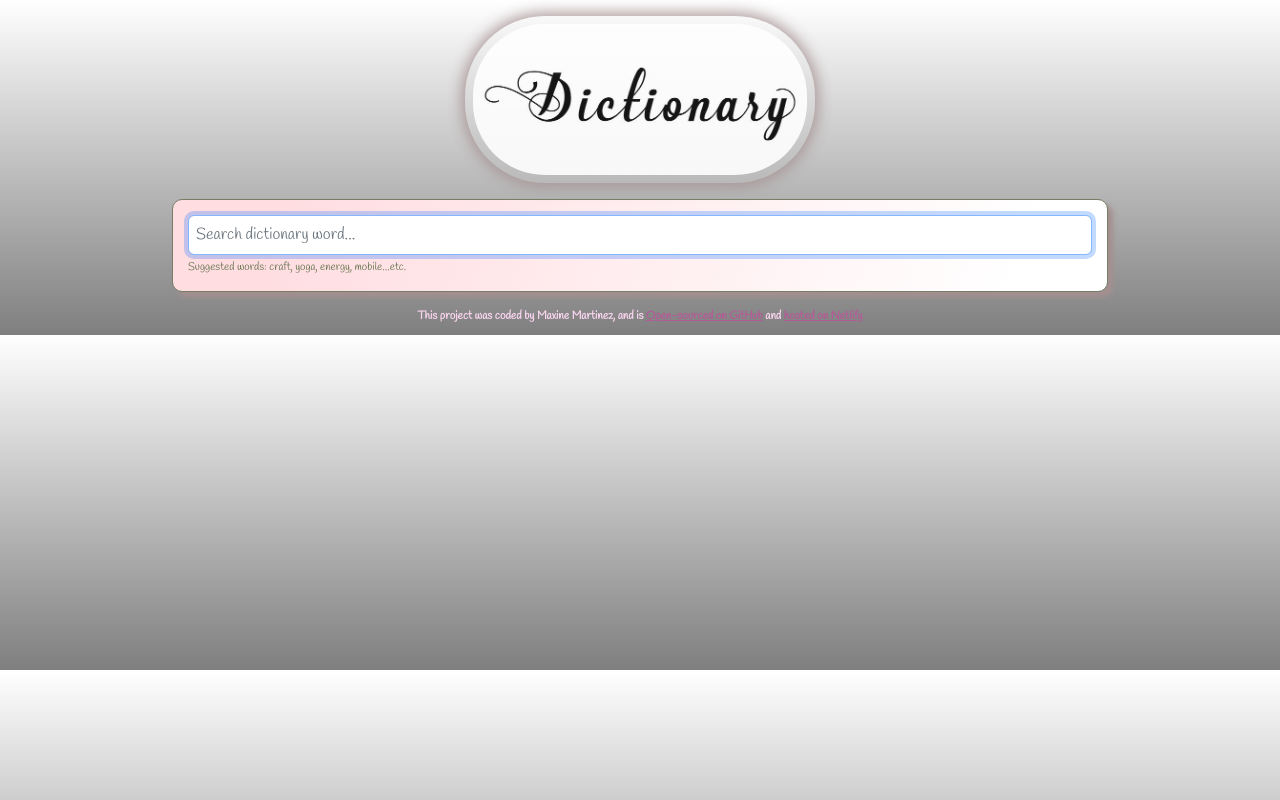
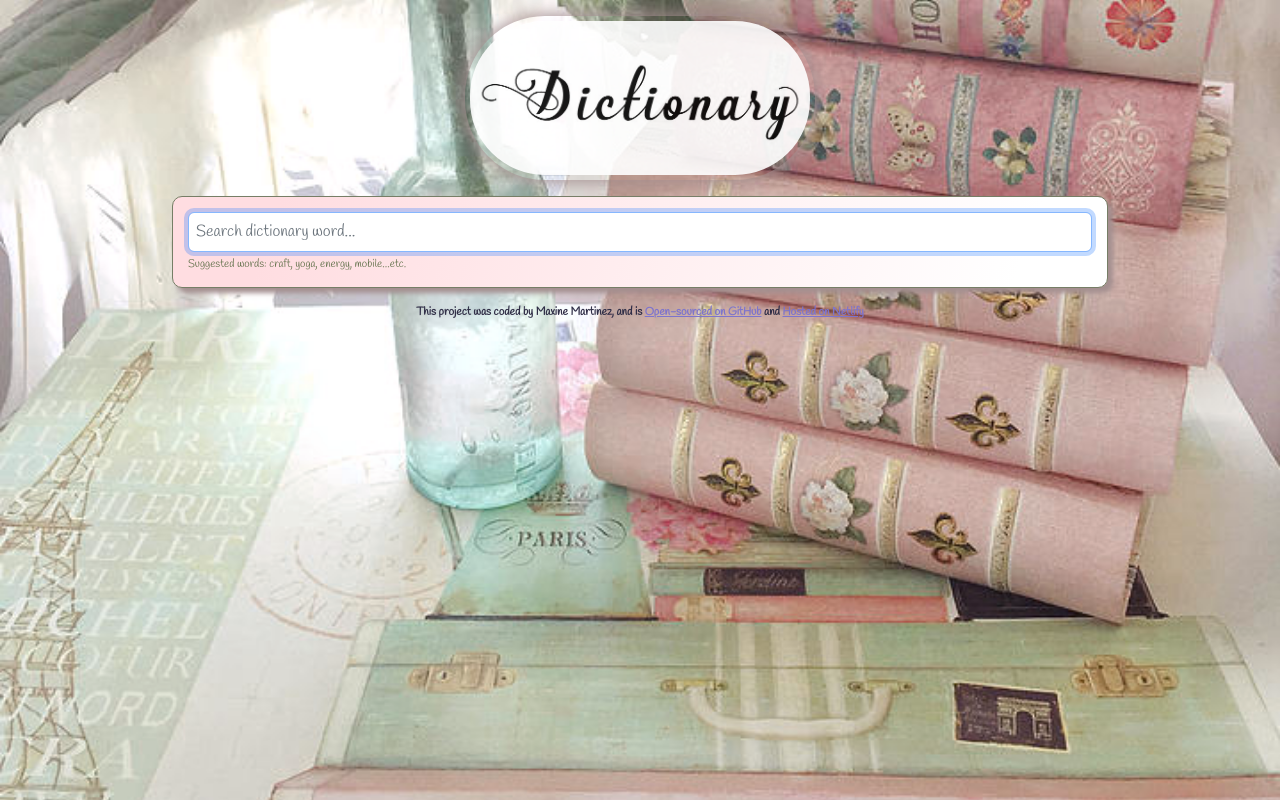
Before and after one commit to Maxine15x/dictionary-app, a React (Create React App) app: page / in a window 1280 px wide. Built offline with nearby package versions, Linux system fonts and the light colour scheme; no server answers.

Commit message:
updated the style of the body

```diff
--- a/src/App.css
+++ b/src/App.css
@@ -3,7 +3,7 @@ body {
 }
 
 a {
-	color: #c24e9bc0;
+	color: #7d74cc;
 }
 
 .App {
@@ -21,12 +21,12 @@ a {
 	box-shadow: 0px 0px 15px 3px rgb(164, 143, 144);
 	display: block;
 	margin: 0 auto;
-	padding: 8px;
+	padding: 5px;
 	opacity: 0.9;
 }
 
 .App footer {
-	color: #f9d4ef;
+	color: #302e47;
 	font-size: small;
 	font-weight: bolder;
 	text-align: center;
--- a/src/App.js
+++ b/src/App.js
@@ -28,7 +28,7 @@ export default function App() {
 							target="_blank"
 							rel="noreferrer"
 						>
-							hosted on Netlify
+							Hosted on Netlify
 						</a>
 					</small>
 				</footer>
--- a/src/Meaning.css
+++ b/src/Meaning.css
@@ -5,7 +5,7 @@
 
 .Meaning h3 {
 	color: #322b2b;
-font-size: 27px;
+	font-size: 30px;
 	line-height: 1.2;
 	font-weight: bold;
 }
--- a/src/Phonetic.css
+++ b/src/Phonetic.css
@@ -6,7 +6,7 @@
 .Phonetic a {
 	font-size: 13px;
 	font-weight: bold;
-	border: 1px solid #acaaa4;
+	border: 1px solid #b2ac9b;
 	text-decoration: none;
 	margin-right: 8px;
 	padding: 7px 14px;
@@ -15,8 +15,9 @@
 }
 
 .Phonetic a:hover {
-	background: white;
-	color: #d4ba6d;
+	background: rgb(253, 253, 253);
+	font-size: 88%;
+	color: #ea8fca;
 }
 
 .Phonetic .audio-text {
--- a/src/index.css
+++ b/src/index.css
@@ -1,8 +1,6 @@
 body {
 	color: #607049;
-	background: linear-gradient(
-		-180deg,
-		rgba(255, 255, 255, 0.5) 0%,
-		rgba(0, 0, 0, 0.5) 100%
-	);
+	background-image: url("flower.png");
+	background-size: cover;
+	background-position: center;
 }
--- a/src/results.css
+++ b/src/results.css
@@ -1,6 +1,6 @@
 .Results h2 {
 	color: #322b2b;
-	font-size: 36px;
+	font-size: 38px;
 	font-weight: bold;
 	margin: 0 auto;
 	padding: 8px;
```
Also changed, not shown: src/book.png (deleted), src/flower.png (added). Lines whose indentation alone changed are shown as unchanged.
